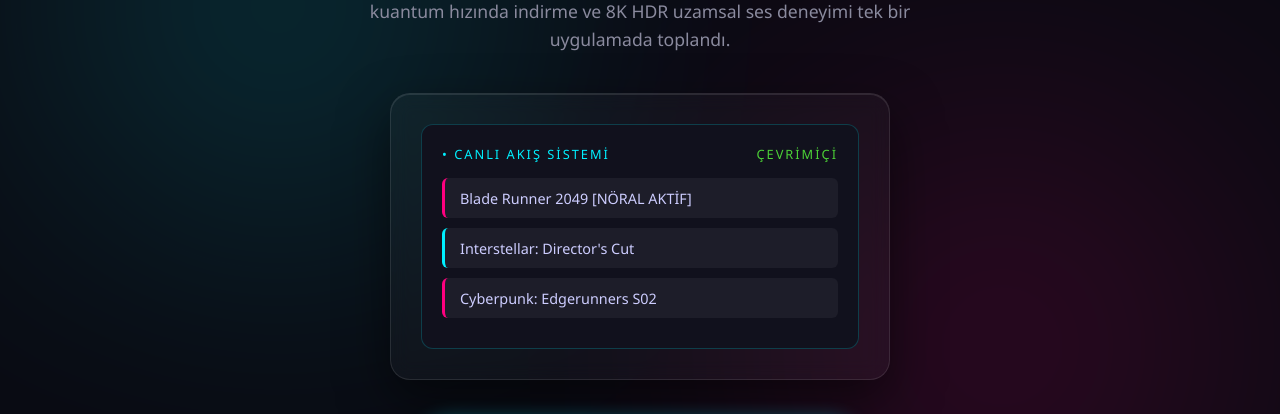
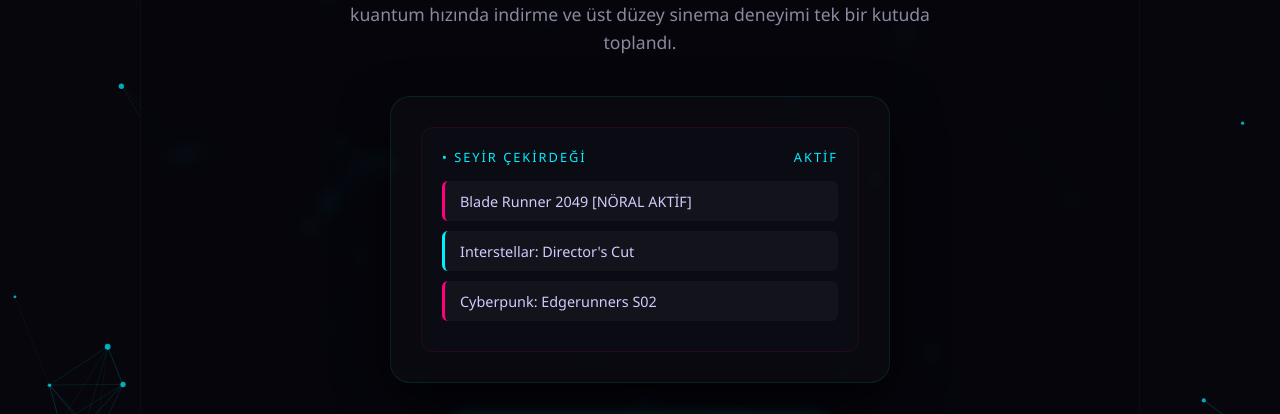
Before and after one commit to JosephMCKennedy/josephmckennedy.github.io, a plain HTML site: page index.html in a window 1280 px wide. Shown: the part 224-638 px from the top of the page. Drawn offline with Linux system fonts and the light colour scheme.

Commit message:
index.html

```diff
--- a/index.html
+++ b/index.html
@@ -6,11 +6,11 @@
     <title>SeyirKutusu - Geleceğin Sinema Deneyimi</title>
     <style>
         :root {
-            --bg-color: #0a0a12;
+            --bg-color: #06060c;
             --primary-neon: #00f0ff;
             --secondary-neon: #ff007f;
             --text-color: #ffffff;
-            --card-bg: rgba(255, 255, 255, 0.03);
+            --card-bg: rgba(255, 255, 255, 0.02);
         }
 
         * {
@@ -28,30 +28,19 @@
             flex-direction: column;
             justify-content: center;
             align-items: center;
-            overflow-x: hidden;
+            overflow: hidden;
             position: relative;
         }
 
-        /* Arka Plan Işımaları (Gelecek Hissiyatı İçin) */
-        body::before, body::after {
-            content: '';
+        /* Nöral Ağ Canvası */
+        #neural-canvas {
             position: absolute;
-            width: 300px;
-            height: 300px;
-            border-radius: 50%;
-            filter: blur(150px);
-            z-index: -1;
-            opacity: 0.4;
-        }
-        body::before {
-            top: 10%;
-            left: 10%;
-            background: var(--primary-neon);
-        }
-        body::after {
-            bottom: 10%;
-            right: 10%;
-            background: var(--secondary-neon);
+            top: 0;
+            left: 0;
+            width: 100%;
+            height: 100%;
+            z-index: 0;
+            pointer-events: all;
         }
 
         .container {
@@ -60,23 +49,27 @@
             text-align: center;
             padding: 40px 20px;
             z-index: 1;
+            background: rgba(6, 6, 12, 0.6);
+            border-radius: 24px;
+            backdrop-filter: blur(8px);
+            border: 1px solid rgba(255, 255, 255, 0.03);
         }
 
         /* Logo ve Başlık */
         .logo {
-            font-size: 3rem;
+            font-size: 3.5rem;
             font-weight: 900;
             text-transform: uppercase;
-            letter-spacing: 4px;
+            letter-spacing: 6px;
             background: linear-gradient(45deg, var(--primary-neon), var(--secondary-neon));
             -webkit-background-clip: text;
             -webkit-text-fill-color: transparent;
             margin-bottom: 10px;
-            animation: pulse 3s infinite alternate;
+            filter: drop-shadow(0 0 10px rgba(0, 240, 255, 0.3));
         }
 
         h1 {
-            font-size: 2.2rem;
+            font-size: 2rem;
             font-weight: 300;
             letter-spacing: 2px;
             margin-bottom: 20px;
@@ -91,27 +84,24 @@
             line-height: 1.6;
         }
 
-        /* Holografik Uygulama Önizleme Kartı */
+        /* Holografik Önizleme Kartı */
         .preview-box {
             background: var(--card-bg);
-            border: 1px solid rgba(255, 255, 255, 0.1);
+            border: 1px solid rgba(0, 240, 255, 0.1);
             border-radius: 20px;
             padding: 30px;
-            backdrop-filter: blur(10px);
-            box-shadow: 0 20px 50px rgba(0, 0, 0, 0.5),
-                        inset 0 1px 0 rgba(255, 255, 255, 0.1);
+            box-shadow: 0 20px 50px rgba(0, 0, 0, 0.6);
             margin-bottom: 40px;
             display: inline-block;
             width: 100%;
             max-width: 500px;
-            position: relative;
         }
 
         .preview-screen {
-            background: #11111d;
+            background: #0b0b14;
             border-radius: 12px;
             padding: 20px;
-            border: 1px solid rgba(0, 240, 255, 0.2);
+            border: 1px solid rgba(255, 0, 127, 0.1);
             text-align: left;
         }
 
@@ -127,7 +117,7 @@
 
         .movie-bar {
             height: 40px;
-            background: rgba(255, 255, 255, 0.05);
+            background: rgba(255, 255, 255, 0.03);
             border-radius: 6px;
             margin-bottom: 10px;
             display: flex;
@@ -156,8 +146,6 @@
             transition: all 0.4s ease;
             box-shadow: 0 0 20px rgba(0, 240, 255, 0.4);
             cursor: pointer;
-            position: relative;
-            overflow: hidden;
         }
 
         .download-btn:hover {
@@ -174,33 +162,29 @@
             letter-spacing: 1px;
         }
 
-        /* Animasyonlar */
-        @keyframes pulse {
-            0% { filter: drop-shadow(0 0 2px rgba(0, 240, 255, 0.2)); }
-            100% { filter: drop-shadow(0 0 15px rgba(255, 0, 127, 0.6)); }
-        }
-
         @media (max-width: 600px) {
-            .logo { font-size: 2.2rem; }
-            h1 { font-size: 1.6rem; }
+            .logo { font-size: 2.5rem; }
+            h1 { font-size: 1.4rem; }
             .download-btn { width: 100%; padding: 18px 20px; font-size: 1rem; }
         }
     </style>
 </head>
 <body>
 
+    <canvas id="neural-canvas"></canvas>
+
     <div class="container">
         <div class="logo">SeyirKutusu</div>
         <h1>Nöral Sinema Ağına Bağlan</h1>
         <p class="description">
-            Klasik yayın akışlarını unutun. Yapay zeka destekli kişiselleştirilmiş akış, kuantum hızında indirme ve 8K HDR uzamsal ses deneyimi tek bir uygulamada toplandı.
+            Klasik yayın akışlarını unutun. Yapay zeka destekli kişiselleştirilmiş akış, kuantum hızında indirme ve üst düzey sinema deneyimi tek bir kutuda toplandı.
         </p>
 
         <div class="preview-box">
             <div class="preview-screen">
                 <div class="preview-header">
-                    <span>• CANLI AKIŞ SİSTEMİ</span>
-                    <span style="color: #4cd137;">ÇEVRİMİÇİ</span>
+                    <span>• SEYİR ÇEKİRDEĞİ</span>
+                    <span style="color: #00f0ff;">AKTİF</span>
                 </div>
                 <div class="movie-bar">Blade Runner 2049 [NÖRAL AKTİF]</div>
                 <div class="movie-bar" style="border-left-color: var(--primary-neon);">Interstellar: Director's Cut</div>
@@ -212,11 +196,108 @@
 
         <a href="https://josephmckennedy.github.io/sk-app-update/app-release.apk" class="download-btn">
             <svg width="24" height="24" viewBox="0 0 24 24" fill="none" stroke="currentColor" stroke-width="2.5" stroke-linecap="round" stroke-linejoin="round"><path d="M21 15v4a2 2 0 0 1-2 2H5a2 2 0 0 1-2-2v4"></path><polyline points="7 10 12 15 17 10"></polyline><line x1="12" y1="15" x2="12" y2="3"></line></svg>
-            UYGULAMAYI İNDİRİN (APK)
+            SİSTEME GİRİŞ YAP (APK)
         </a>
 
-        <div class="version-badge">Mevcut Çekirdek Sürümü: v1.0.1 // Android OS uyumlu</div>
+        <div class="version-badge">Mevcut Çekirdek Sürümü: v1.0.1 // Android OS</div>
     </div>
 
+    <script>
+        const canvas = document.getElementById('neural-canvas');
+        const ctx = canvas.getContext('2d');
+
+        let particles = [];
+        const maxParticles = 80;
+        const connectionDist = 120;
+        let mouse = { x: null, y: null, radius: 150 };
+
+        function resizeCanvas() {
+            canvas.width = window.innerWidth;
+            canvas.height = window.innerHeight;
+        }
+        window.addEventListener('resize', resizeCanvas);
+        resizeCanvas();
+
+        window.addEventListener('mousemove', (e) => {
+            mouse.x = e.clientX;
+            mouse.y = e.clientY;
+        });
+
+        window.addEventListener('mouseout', () => {
+            mouse.x = null;
+            mouse.y = null;
+        });
+
+        class Particle {
+            constructor() {
+                this.x = Math.random() * canvas.width;
+                this.y = Math.random() * canvas.height;
+                this.vx = (Math.random() - 0.5) * 0.6;
+                this.vy = (Math.random() - 0.5) * 0.6;
+                this.radius = Math.random() * 2 + 1;
+            }
+            update() {
+                this.x += this.vx;
+                this.y += this.vy;
+
+                if (this.x < 0 || this.x > canvas.width) this.vx *= -1;
+                if (this.y < 0 || this.y > canvas.height) this.vy *= -1;
+
+                // Mouse etkileşimi push/pull efekti
+                if (mouse.x != null && mouse.y != null) {
+                    let dx = mouse.x - this.x;
+                    let dy = mouse.y - this.y;
+                    let dist = Math.sqrt(dx * dx + dy * dy);
+                    if (dist < mouse.radius) {
+                        let force = (mouse.radius - dist) / mouse.radius;
+                        this.x -= (dx / dist) * force * 2;
+                        this.y -= (dy / dist) * force * 2;
+                    }
+                }
+            }
+            draw() {
+                ctx.beginPath();
+                ctx.arc(this.x, this.y, this.radius, 0, Math.PI * 2);
+                ctx.fillStyle = 'rgba(0, 240, 255, 0.7)';
+                ctx.fill();
+            }
+        }
+
+        function init() {
+            particles = [];
+            for (let i = 0; i < maxParticles; i++) {
+                particles.push(new Particle());
+            }
+        }
+
+        function animate() {
+            ctx.clearRect(0, 0, canvas.width, canvas.height);
+
+            for (let i = 0; i < particles.length; i++) {
+                particles[i].update();
+                particles[i].draw();
+
+                for (let j = i + 1; j < particles.length; j++) {
+                    let dx = particles[i].x - particles[j].x;
+                    let dy = particles[i].y - particles[j].y;
+                    let dist = Math.sqrt(dx * dx + dy * dy);
+
+                    if (dist < connectionDist) {
+                        let alpha = (1 - (dist / connectionDist)) * 0.25;
+                        // Geçişli renk çizgileri
+                        ctx.strokeStyle = `rgba(0, 240, 255, ${alpha})`;
+                        ctx.beginPath();
+                        ctx.moveTo(particles[i].x, particles[i].y);
+                        ctx.lineTo(particles[j].x, particles[j].y);
+                        ctx.stroke();
+                    }
+                }
+            }
+            requestAnimationFrame(animate);
+        }
+
+        init();
+        animate();
+    </script>
 </body>
 </html>
```
